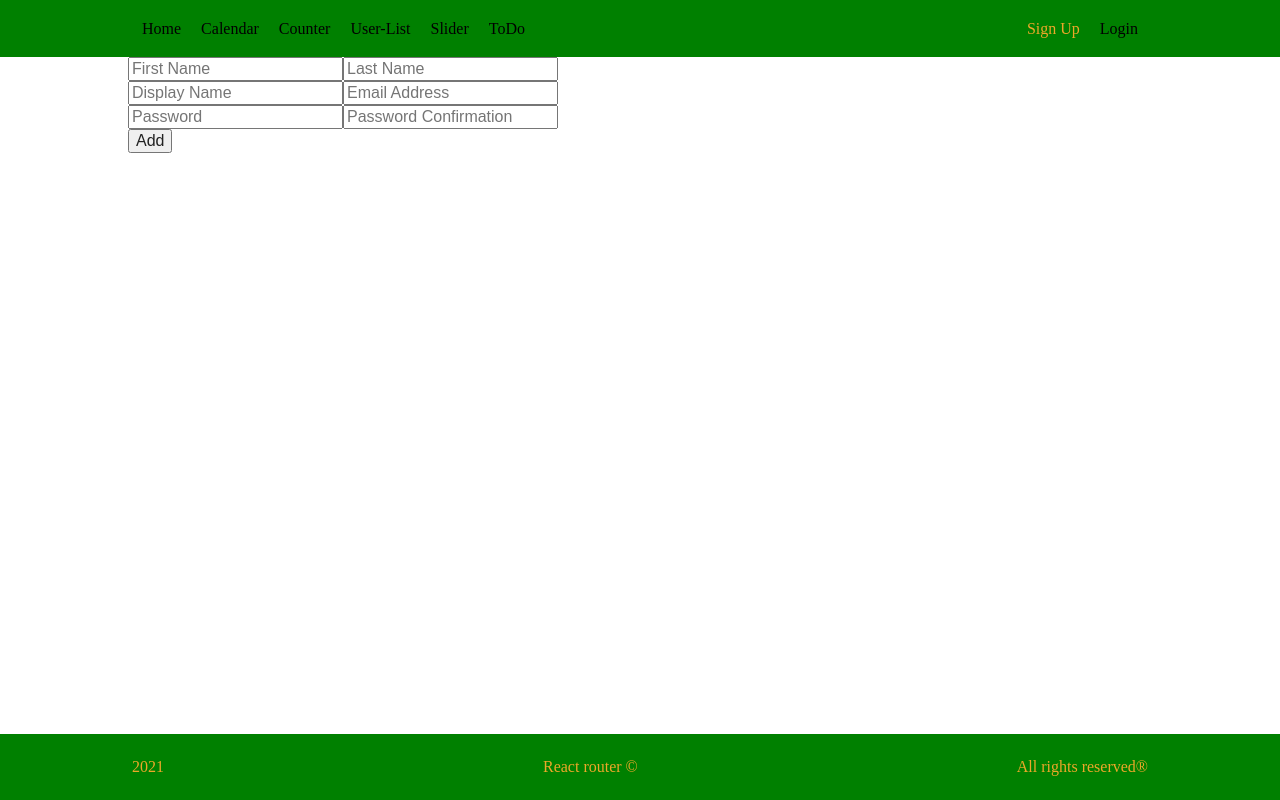
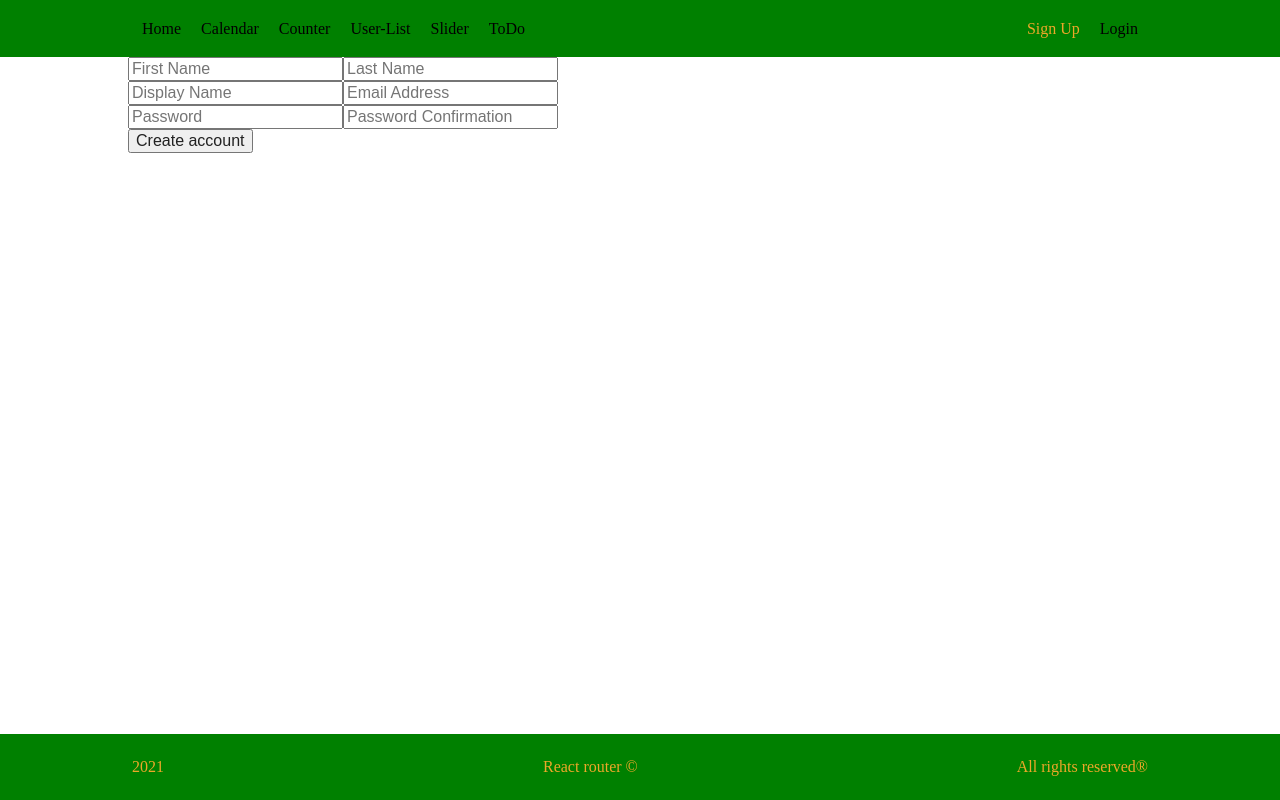
Before and after one commit to EvgenStr/react-calendar, a React (Create React App) app: page /sign-up in a window 1280 px wide. Built offline with nearby package versions, Linux system fonts and the light colour scheme; a web font is replaced by a local one.

Commit message:
delete unused imports

```diff
--- a/src/components/forms/SignUpForm/FormGroup/index.jsx
+++ b/src/components/forms/SignUpForm/FormGroup/index.jsx
@@ -1,7 +1,7 @@
-import React, { useContext } from 'react';
+import React from 'react';
 import FormInput from '../../FormInput';
 import style from './FormGroup.module.sass';
-import { SignUpContext } from 'contexts';
+
 
 export default function FormGroup (props) {
 
--- a/src/components/forms/SignUpForm/index.jsx
+++ b/src/components/forms/SignUpForm/index.jsx
@@ -15,6 +15,7 @@ const initialValues = {
   email: '',
   password: '',
   passwordConfirmation: '',
+  userIs: '',
 };
 
 function SignUpForm () {
@@ -27,13 +28,14 @@ function SignUpForm () {
         onSubmit={() => {}}
       >
         {formikProps => {
-          // console.log(formikProps);
+          console.log(formikProps);
           return (
             <Form className={style.addForm}>
               <FormGroup inpNames={firstGroup} formikProps={formikProps} />
               <FormGroup inpNames={secondGroup} formikProps={formikProps} />
               <FormGroup inpNames={thirdGroup} formikProps={formikProps} />
-              <Field type='submit' value='Add' />
+
+              <Field type='submit' value='Create account' />
             </Form>
           );
         }}
```
